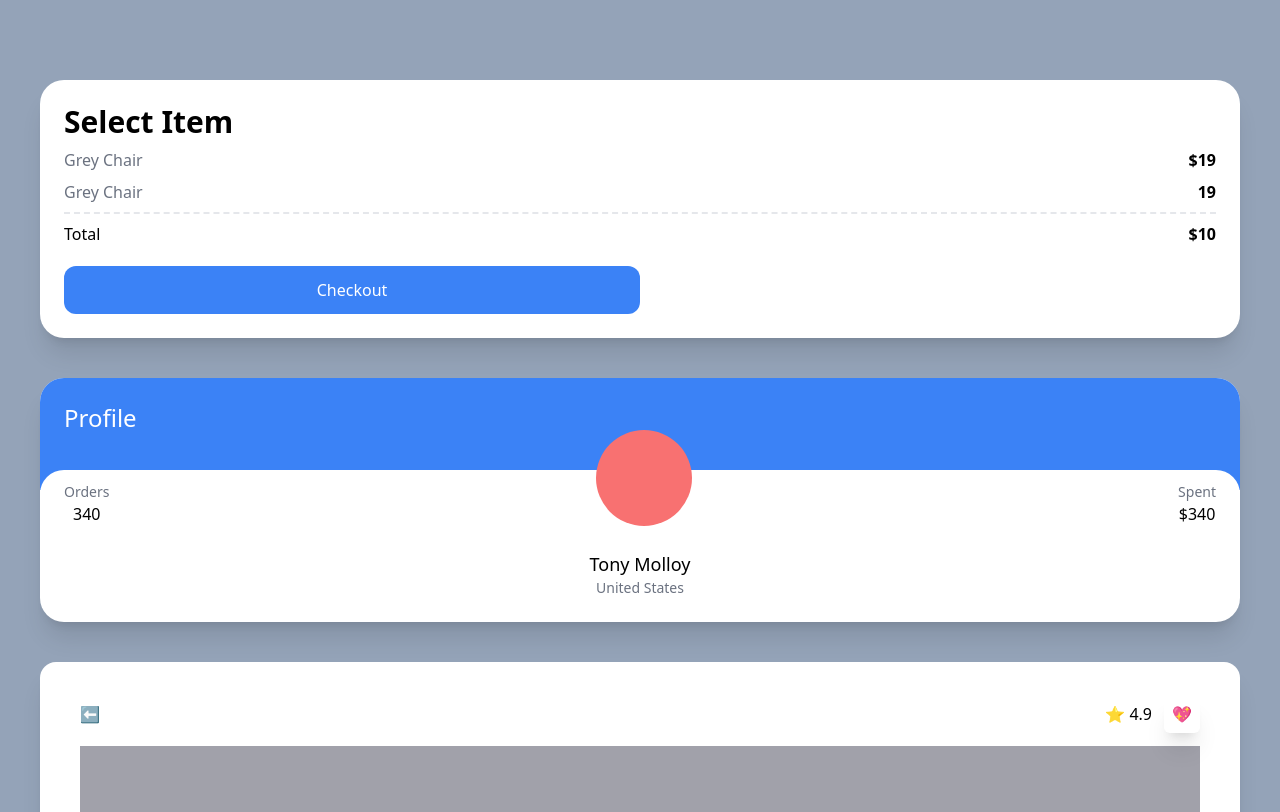
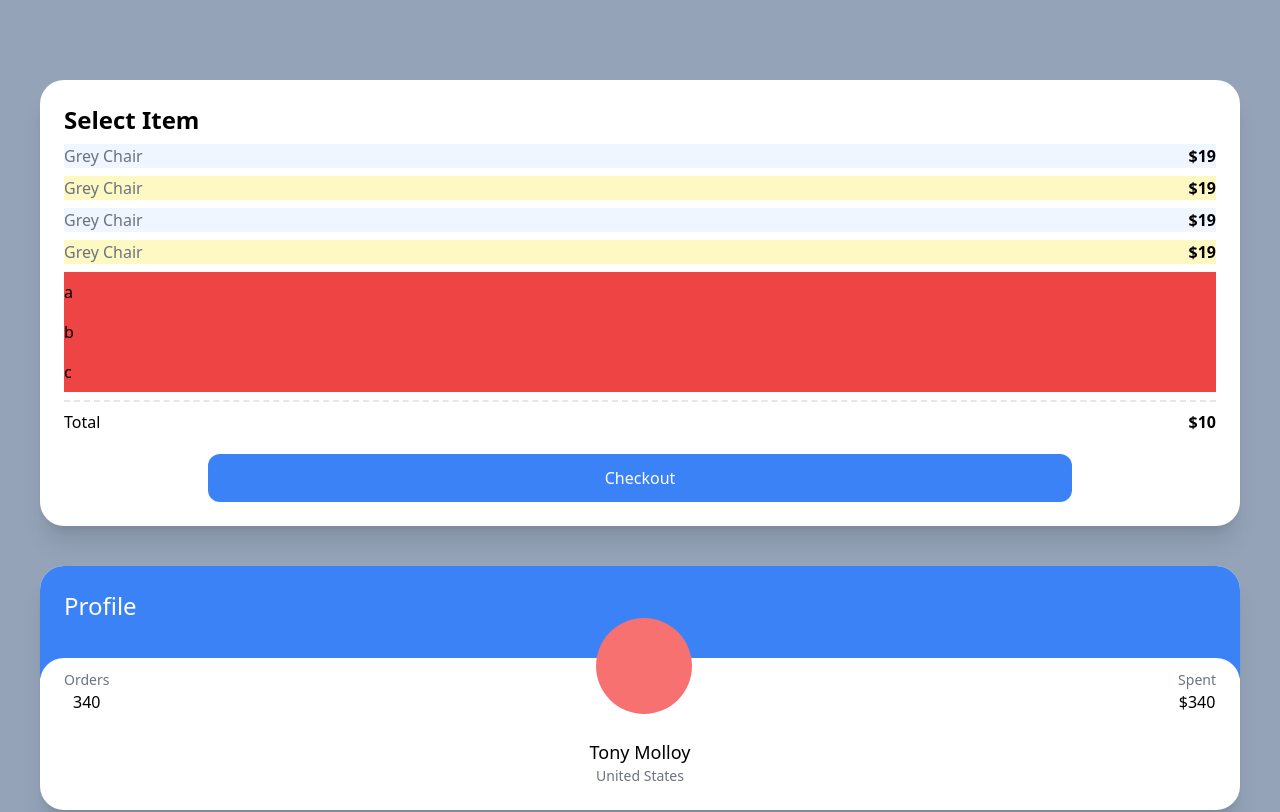
Before and after one commit to yeongminChae/NextJs-Deep-Studying, a Next.js app in the folder carrot-market/: page / in a window 1280 px wide. Shown: the top 812 px of the page. Built offline with nearby package versions, Linux system fonts and the light colour scheme.

Commit message:
tailwind modifier for lists

```diff
--- a/carrot-market/pages/index.tsx
+++ b/carrot-market/pages/index.tsx
@@ -4,21 +4,31 @@ const Home: NextPage = () => {
   return (
     <div className="bg-slate-400 py-20 px-10 grid gap-10 min-h-screen ">
       <div className="bg-white p-6 rounded-3xl shadow-xl">
-        <span className="font-semibold text-3xl">Select Item</span>
-        <div className="flex justify-between my-2">
-          <span className="text-gray-500">Grey Chair</span>
-          <span className="font-semibold">$19</span>
-        </div>
-        <div className="flex justify-between">
-          <span className="text-gray-500">Grey Chair</span>
-          <span className="font-semibold">19</span>
-        </div>
+        <span className="font-semibold text-2xl">Select Item</span>
+        <ul>
+          {[1, 2, 3, 4].map((i) => (
+            <div
+              key={i}
+              className="flex justify-between my-2 odd:bg-blue-50 even:bg-yellow-100 first:bg-teal-50 last:bg-amber-50" //only:bg-red-500
+            >
+              <span className="text-gray-500">Grey Chair</span>
+              <span className="font-semibold">$19</span>
+            </div>
+          ))}
+        </ul>
+        <ul>
+          {["a", "b", "c", ""].map((c, i) => (
+            <li className="bg-red-500 py-2 empty:hidden " key={i}>
+              {c}
+            </li>
+          ))}
+        </ul>
         <div className=" flex justify-between mt-2 pt-2 border-t-2 border-dashed ">
           <span>Total</span>
           <span className="font-semibold">$10</span>
         </div>
         <button
-          className="mt-5 text-white p-3 bg-blue-500 text-center rounded-xl w-2/4 mx-auto first-letter
+          className="mt-5 text-white p-3 bg-blue-500 text-center rounded-xl w-3/4 block mx-auto
         hover:bg-teal-500 hover:text-black
         active:bg-yellow-300 focus:bg-red-500
         "
```
